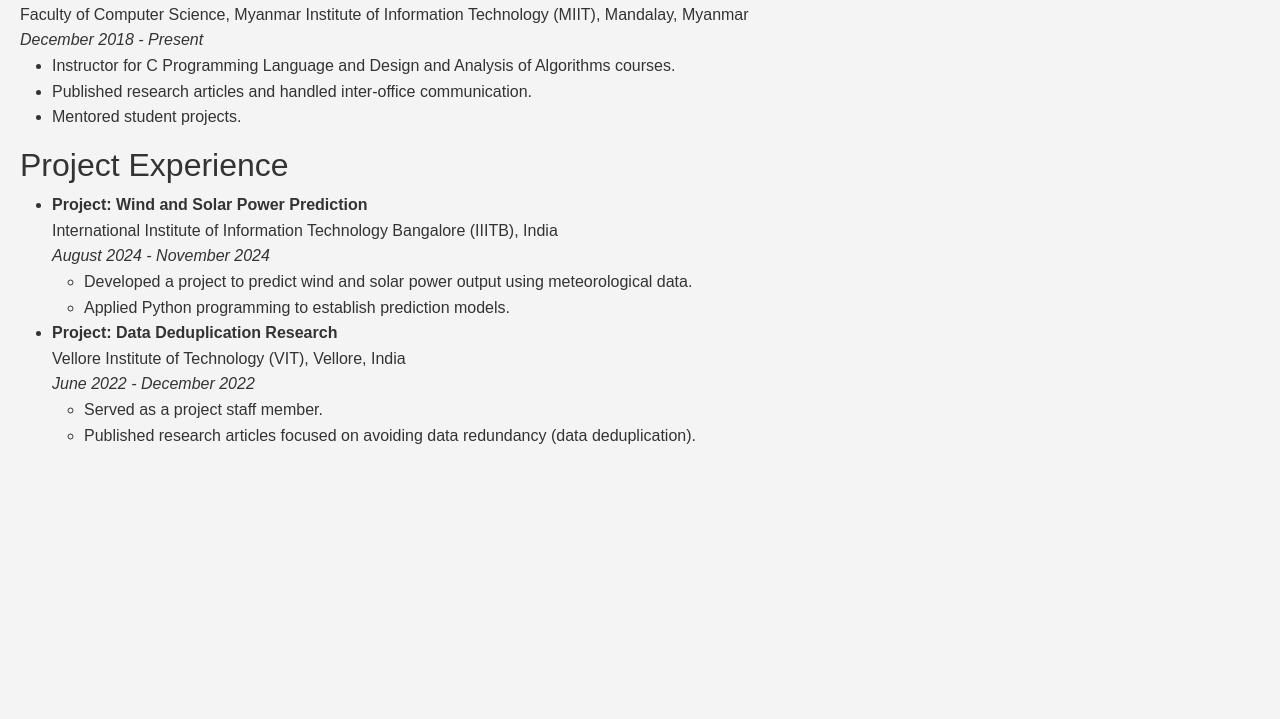
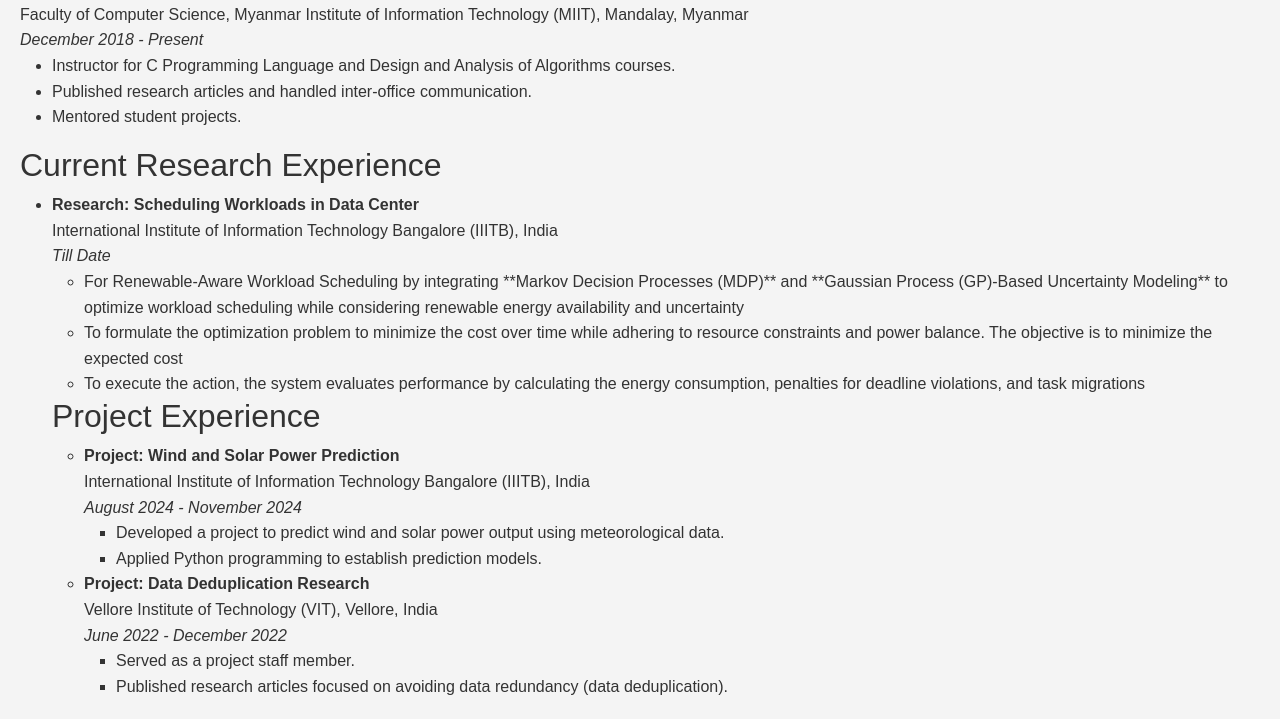
Before and after one commit to MeMeKhaingPhd/Research, a website: page views/resume.html in a window 1280 px wide. Shown: the part 741-1460 px from the top of the page. Before the commit the page ends 1209 px from the top, so only its background shows below. Drawn offline with nearby package versions, Linux system fonts and the light colour scheme.

Commit message:
resume done

```diff
--- a/views/resume.html
+++ b/views/resume.html
@@ -86,7 +86,18 @@
         </ul>
     </div>
 
-
+    <h2>Current Research Experience</h2>
+    <ul>
+        <li>
+            <strong>Research: Scheduling Workloads in Data Center</strong><br>
+            International Institute of Information Technology Bangalore (IIITB), India<br>
+            <em>Till Date</em>
+            <ul>
+                <li>For Renewable-Aware Workload Scheduling by integrating **Markov Decision Processes (MDP)** and **Gaussian Process (GP)-Based Uncertainty Modeling** to optimize workload scheduling while considering renewable energy availability and uncertainty</li>
+                <li>To formulate the optimization problem to minimize the cost over time while adhering to resource constraints and power balance. The objective is to minimize the expected cost</li>
+                <li>To execute the action, the system evaluates performance by calculating the energy consumption, penalties for deadline violations, and task migrations</li>
+            </ul>
+        </li>
     <h2>Project Experience</h2>
     <ul>
         <li>
```
